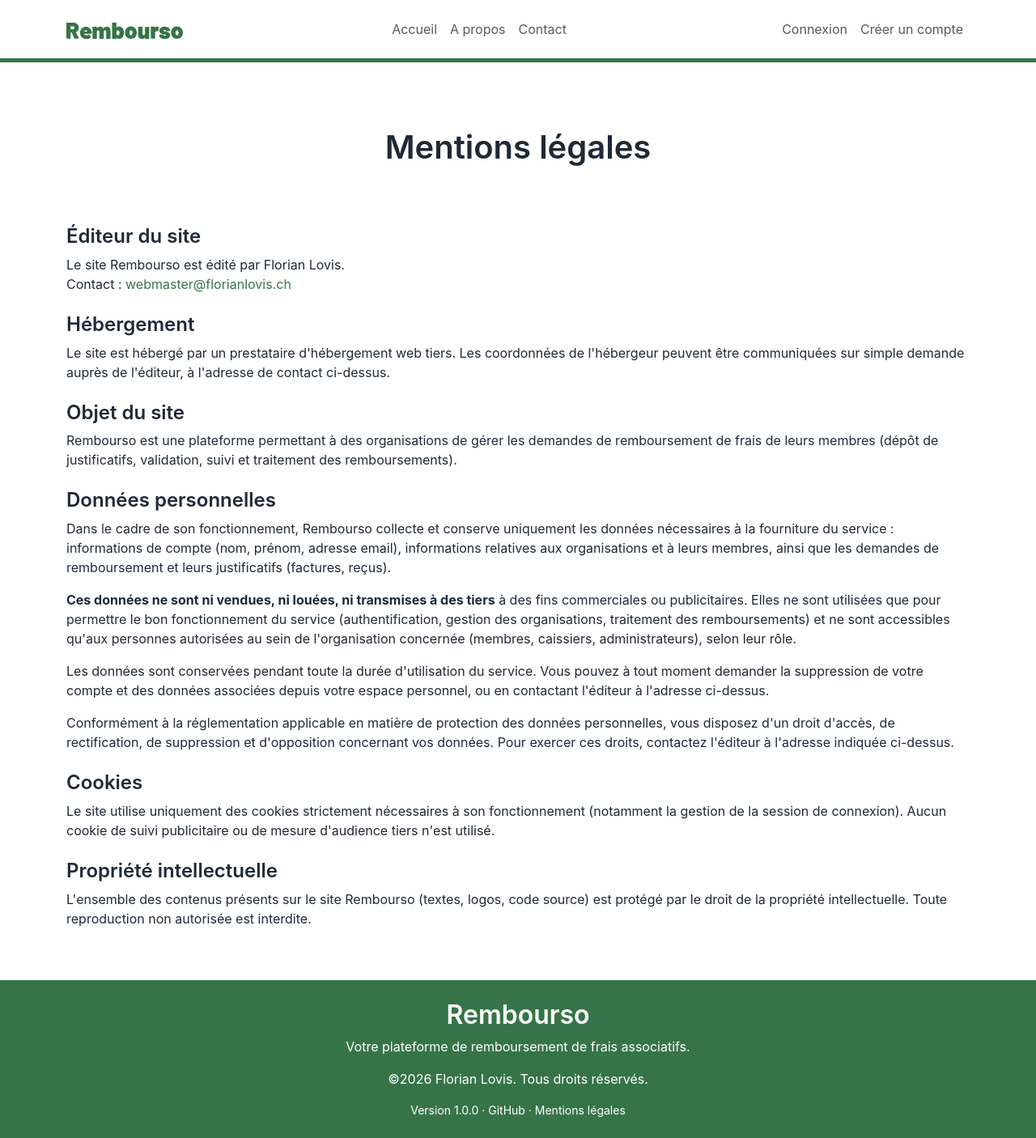
After one commit to Biby09/rembourso, a PHP site: page /mentions-legales.php in a window 1280 px wide. The commit adds this page. Shown: the whole page at 81% size. Run offline with PHP 8.4, Linux system fonts and the light colour scheme; some libraries are stand-ins or nearby versions.

Commit message:
add mentions-legales.php

```diff
--- a/includes/footer.php
+++ b/includes/footer.php
@@ -8,6 +8,8 @@
             <p class="small mb-0">
                 Version 1.0.0 &middot;
                 <a href="https://github.com/Biby09/rembourso" class="link-light" target="_blank" rel="noopener noreferrer" style="color: white">GitHub</a>
+                &middot;
+                <a href="/mentions-legales.php" class="link-light" style="color: white">Mentions légales</a>
             </p>
         </div>
     </div>
--- /dev/null
+++ b/mentions-legales.php
@@ -0,0 +1,90 @@
+<?php require_once $_SERVER['DOCUMENT_ROOT'] . '/config/session.php'; ?>
+
+<!DOCTYPE html>
+<html lang="fr">
+
+<?php
+$page_title = "Mentions légales - Rembourso";
+include $_SERVER['DOCUMENT_ROOT'] . '/includes/head.php'; ?>
+
+<body>
+
+    <?php include $_SERVER['DOCUMENT_ROOT'] . '/includes/header.php'; ?>
+
+    <main>
+        <section class="py-5">
+            <div class="container">
+                <h1 class="text-center mb-5">Mentions légales</h1>
+
+                <div class="row justify-content-center">
+                    <div class="col-lg-8">
+
+                        <h2 class="h4 mt-4">Éditeur du site</h2>
+                        <p>
+                            Le site Rembourso est édité par Florian Lovis.<br>
+                            Contact : <a href="mailto:webmaster@florianlovis.ch">webmaster@florianlovis.ch</a>
+                        </p>
+
+                        <h2 class="h4 mt-4">Hébergement</h2>
+                        <p>
+                            Le site est hébergé par un prestataire d'hébergement web tiers. Les coordonnées de
+                            l'hébergeur peuvent être communiquées sur simple demande auprès de l'éditeur, à l'adresse
+                            de contact ci-dessus.
+                        </p>
+
+                        <h2 class="h4 mt-4">Objet du site</h2>
+                        <p>
+                            Rembourso est une plateforme permettant à des organisations de gérer les demandes de
+                            remboursement de frais de leurs membres (dépôt de justificatifs, validation, suivi et
+                            traitement des remboursements).
+                        </p>
+
+                        <h2 class="h4 mt-4">Données personnelles</h2>
+                        <p>
+                            Dans le cadre de son fonctionnement, Rembourso collecte et conserve uniquement les
+                            données nécessaires à la fourniture du service : informations de compte (nom, prénom,
+                            adresse email), informations relatives aux organisations et à leurs membres, ainsi que
+                            les demandes de remboursement et leurs justificatifs (factures, reçus).
+                        </p>
+                        <p>
+                            <strong>Ces données ne sont ni vendues, ni louées, ni transmises à des tiers</strong> à
+                            des fins commerciales ou publicitaires. Elles ne sont utilisées que pour permettre le
+                            bon fonctionnement du service (authentification, gestion des organisations, traitement
+                            des remboursements) et ne sont accessibles qu'aux personnes autorisées au sein de
+                            l'organisation concernée (membres, caissiers, administrateurs), selon leur rôle.
+                        </p>
+                        <p>
+                            Les données sont conservées pendant toute la durée d'utilisation du service. Vous pouvez
+                            à tout moment demander la suppression de votre compte et des données associées depuis
+                            votre espace personnel, ou en contactant l'éditeur à l'adresse ci-dessus.
+                        </p>
+                        <p>
+                            Conformément à la réglementation applicable en matière de protection des données
+                            personnelles, vous disposez d'un droit d'accès, de rectification, de suppression et
+                            d'opposition concernant vos données. Pour exercer ces droits, contactez l'éditeur à
+                            l'adresse indiquée ci-dessus.
+                        </p>
+
+                        <h2 class="h4 mt-4">Cookies</h2>
+                        <p>
+                            Le site utilise uniquement des cookies strictement nécessaires à son fonctionnement
+                            (notamment la gestion de la session de connexion). Aucun cookie de suivi publicitaire
+                            ou de mesure d'audience tiers n'est utilisé.
+                        </p>
+
+                        <h2 class="h4 mt-4">Propriété intellectuelle</h2>
+                        <p>
+                            L'ensemble des contenus présents sur le site Rembourso (textes, logos, code source) est
+                            protégé par le droit de la propriété intellectuelle. Toute reproduction non autorisée
+                            est interdite.
+                        </p>
+
+                    </div>
+                </div>
+            </div>
+        </section>
+    </main>
+    <?php include $_SERVER['DOCUMENT_ROOT'] . '/includes/footer.php'; ?>
+</body>
+
+</html>
```
